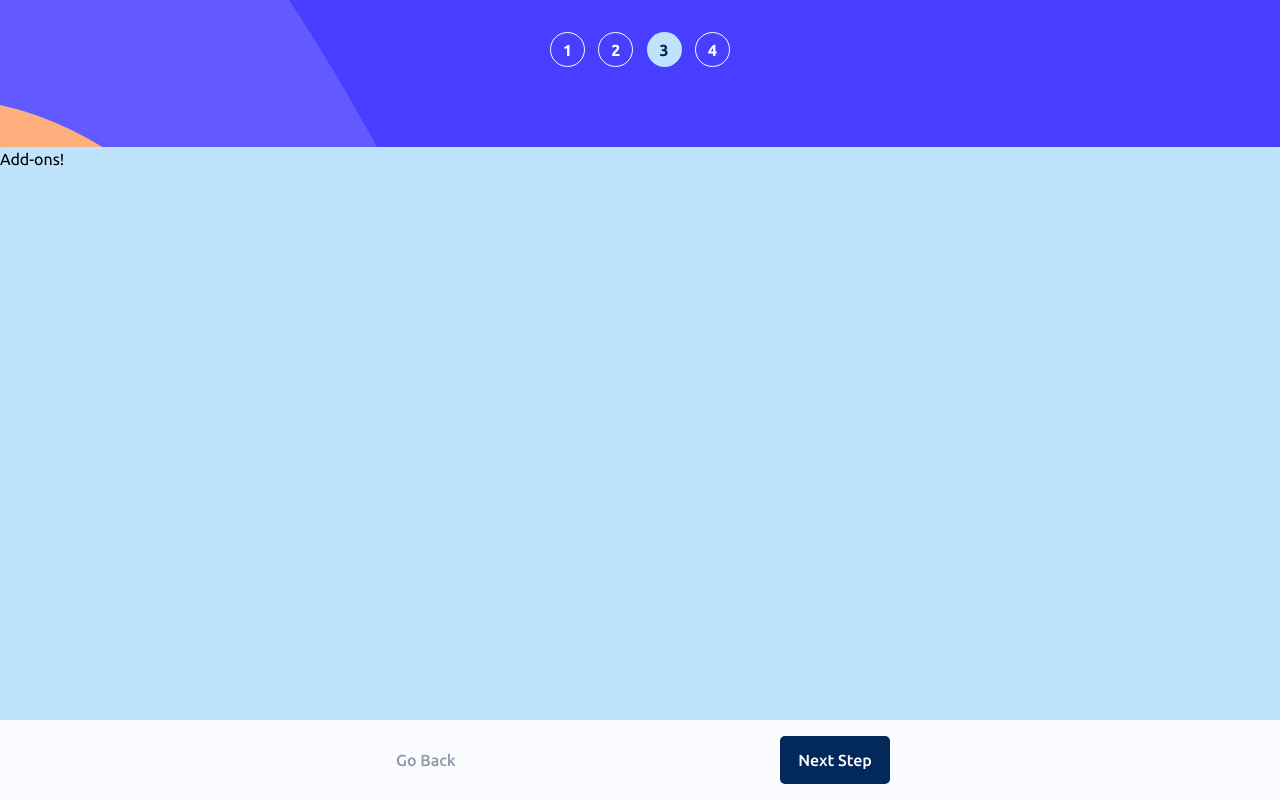
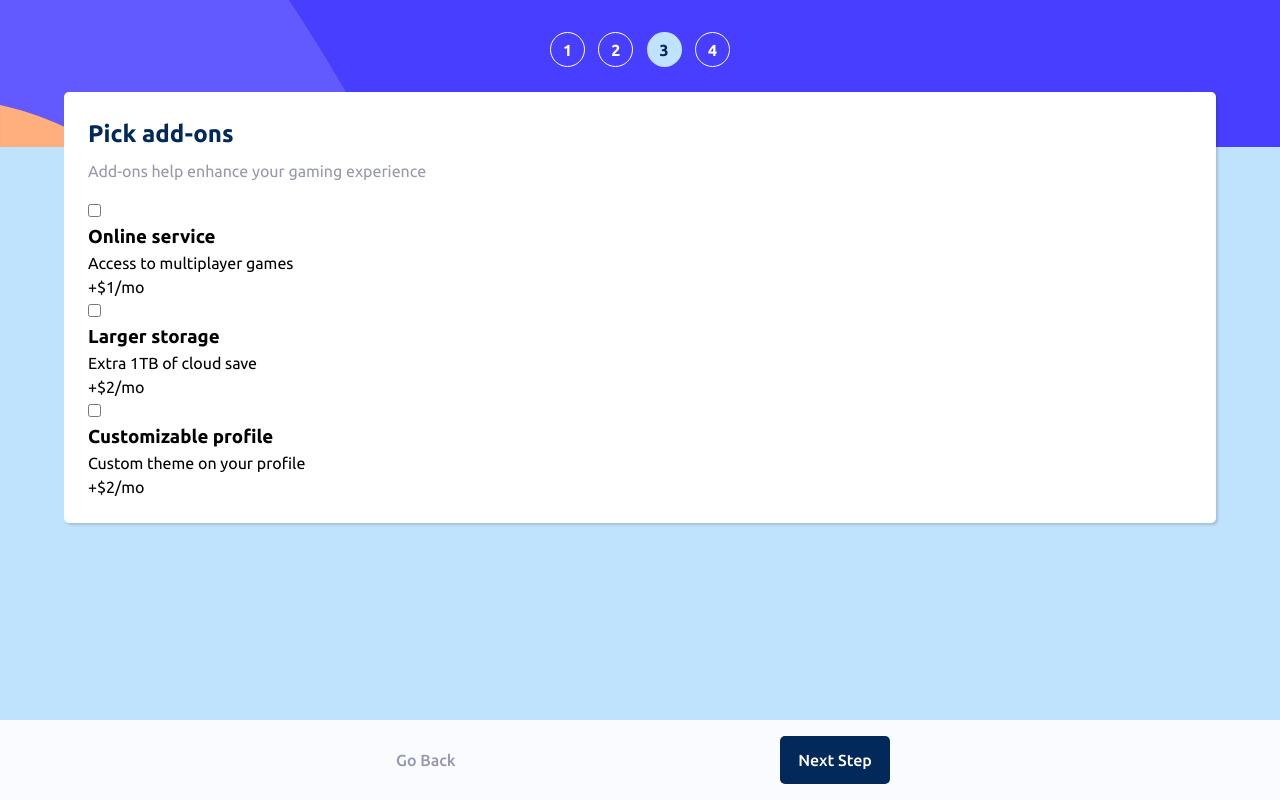
Before and after one commit to sodiqsanusi/multi-step-form, a Next.js app: page /addons in a window 1280 px wide. Built offline with nearby package versions, Linux system fonts and the light colour scheme.

Commit message:
Atomic commits to track progress better and retrace steps quicker

```diff
--- a/pages/addons.js
+++ b/pages/addons.js
@@ -1,6 +1,7 @@
 import Head from "next/head";
 import { useContext, useEffect } from 'react'
 import { globalContext } from '../globalContext'
+import Container from "../components/container/container";
 
 
 const AddOns = () => {
@@ -15,9 +16,36 @@ const AddOns = () => {
       <Head>
         <title>Choose add-ons you want</title>
       </Head>
-      <main>
-        Add-ons!
-      </main>
+      <Container>
+        <h1>Pick add-ons</h1>
+        <h2>Add-ons help enhance your gaming experience</h2>
+        <section>
+          <label htmlFor="onlineService">
+            <input type="checkbox" name="onlineService" id="onlineService"/>
+            <div>
+              <h3>Online service</h3>
+              <p>Access to multiplayer games</p>
+            </div>
+            <p>+$1/mo</p>
+          </label>
+          <label htmlFor="largerStorage">
+            <input type="checkbox" name="largerStorage" id="largerStorage"/>
+            <div>
+              <h3>Larger storage</h3>
+              <p>Extra 1TB of cloud save</p>
+            </div>
+            <p>+$2/mo</p>
+          </label>
+          <label htmlFor="customProfile">
+            <input type="checkbox" name="customProfile" id="customProfile"/>
+            <div>
+              <h3>Customizable profile</h3>
+              <p>Custom theme on your profile</p>
+            </div>
+            <p>+$2/mo</p>
+          </label>
+        </section>
+      </Container>
     </>
 
   );
--- a/styles/select-plan.module.css
+++ b/styles/select-plan.module.css
@@ -33,7 +33,6 @@
 }.dum{
   color: var(--marineBlue);
   font-size: .75rem;
-  font-weight: 500;
 }
 
 .chosen{
```
Also changed, not shown: public/robots.txt (added).
